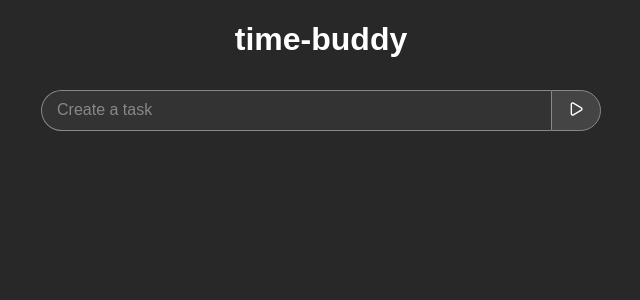
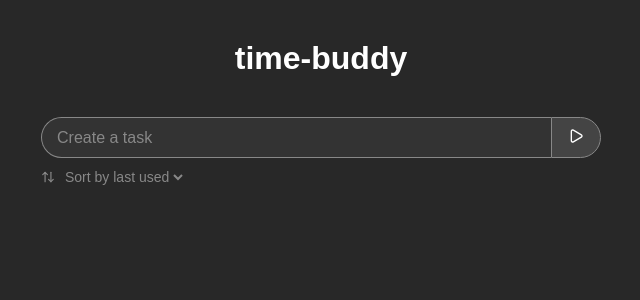
Before and after one commit to laczbali/time-buddy, a Next.js app: page / in a window 1280 px wide. Shown: the top 300 px of the page, without its empty margins (319-959 px from the left). Built offline with nearby package versions, Linux system fonts and the light colour scheme.

Commit message:
adding sort order dropdown

```diff
--- a/app/page.module.css
+++ b/app/page.module.css
@@ -1,15 +1,20 @@
 .home {
+  --section-gap: 40px;
   width: 100%;
   display: flex;
   flex-direction: column;
   align-items: center;
 }
 
+.home h1 {
+  margin: var(--section-gap) 0 var(--section-gap);
+}
+
 .taskInputRow {
   display: flex;
   align-items: stretch;
   justify-content: center;
-  margin: 10px 0 5px;
+  margin: 0 0 10px;
   width: min(90vw, 560px);
 }
 
@@ -55,6 +60,28 @@
   background: #666666;
 }
 
+.sortRow {
+  display: flex;
+  align-items: center;
+  gap: 6px;
+  width: min(90vw, 560px);
+  margin: 0 0 10px;
+  color: #888888;
+}
+
+.sortRow select {
+  background: none;
+  border: none;
+  color: #888888;
+  font-size: 0.875rem;
+  cursor: pointer;
+  outline: none;
+}
+
+.sortRow select:hover {
+  color: #aaaaaa;
+}
+
 .taskList {
   width: 100%;
   display: flex;
--- a/app/page.tsx
+++ b/app/page.tsx
@@ -1,7 +1,7 @@
 'use client';
 
-import { useRef, useState } from "react";
-import { Play } from "lucide-react";
+import { useEffect, useRef, useState } from "react";
+import { Play, ArrowUpDown } from "lucide-react";
 import { TaskItem } from "./components/TaskItem";
 import styles from "./page.module.css";
 import { Task } from "./models/Task";
@@ -9,15 +9,15 @@ import { Task } from "./models/Task";
 export default function Home() {
 
   const newTaskNameRef = useRef<HTMLInputElement>(null);
+  const [sortOrder, setSortOrder] = useState<"name" | "last-used">("last-used");
 
-  const [tasks, setTasks] = useState<Task[]>(() => {
-    // useState initializers run during SSR where localStorage is not available
-    if (typeof window === 'undefined') return [];
+  const [tasks, setTasks] = useState<Task[]>([]);
 
+  useEffect(() => {
     const tasksJson = localStorage.getItem("tasks");
     const rawTaskItems = tasksJson ? JSON.parse(tasksJson) : [];
-    return rawTaskItems.map((item: any) => new Task(item.name, new Date(item.startTime), item.endTime ? new Date(item.endTime) : undefined));
-  });
+    setTasks(rawTaskItems.map((item: any) => new Task(item.name, new Date(item.startTime), item.endTime ? new Date(item.endTime) : undefined)));
+  }, []);
 
   const setActiveTask = (taskName: string, nextIsActive: boolean) => {
     setTasks((prevTasks) => {
@@ -89,14 +89,21 @@ export default function Home() {
         return sum + (duration !== null ? duration : 0);
       }, 0);
       const isActive = activeTask !== undefined;
+      const latestEndDate = (tasks ?? []).reduce((latest, task) => {
+        const endTime = task.endTime ?? new Date();
+        return endTime > latest ? endTime : latest;
+      }, new Date(0));
       const activeStartDate = activeTask?.startTime ?? null;
-      return { name, isActive, finishedDuration, activeStartDate };
+      return { name, isActive, finishedDuration, latestEndDate, activeStartDate };
     })
     .sort((a, b) => {
       if (a.isActive !== b.isActive) return a.isActive ? -1 : 1;
+      if (sortOrder === "last-used") {
+        return b.latestEndDate.getTime() - a.latestEndDate.getTime();
+      }
       return a.name.localeCompare(b.name);
     })
-    .map(({ name, isActive, finishedDuration, activeStartDate }) => (
+    .map(({ name, isActive, finishedDuration, latestEndDate, activeStartDate }) => (
       <TaskItem
         key={name}
         taskName={name}
@@ -121,6 +128,14 @@ export default function Home() {
         <button onClick={startButtonClick}><Play size={16} /></button>
       </div>
 
+      <div className={styles.sortRow}>
+        <ArrowUpDown size={14} />
+        <select value={sortOrder} onChange={(e) => setSortOrder(e.target.value as "name" | "last-used")}>
+          <option value="name">Sort by name</option>
+          <option value="last-used">Sort by last used</option>
+        </select>
+      </div>
+
       <div className={styles.taskList}>
         {taskElements}
       </div>
```
Also changed, not shown: 1 other file (tests, documents, lock files or other folders).
